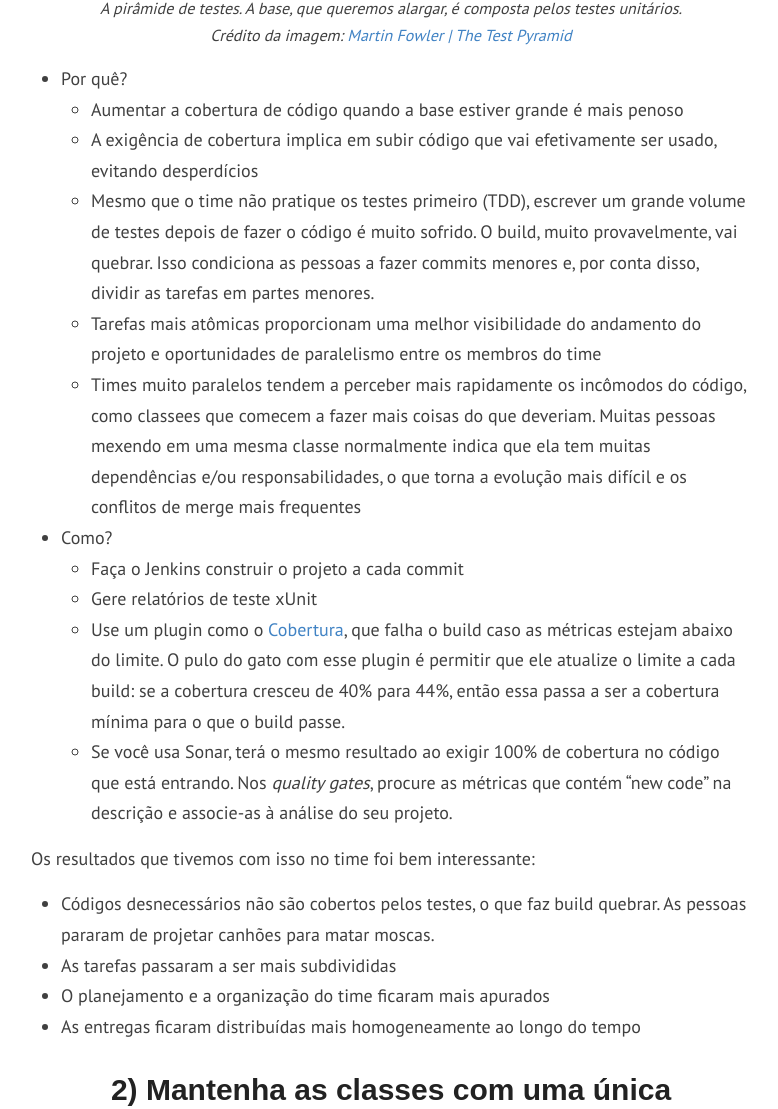
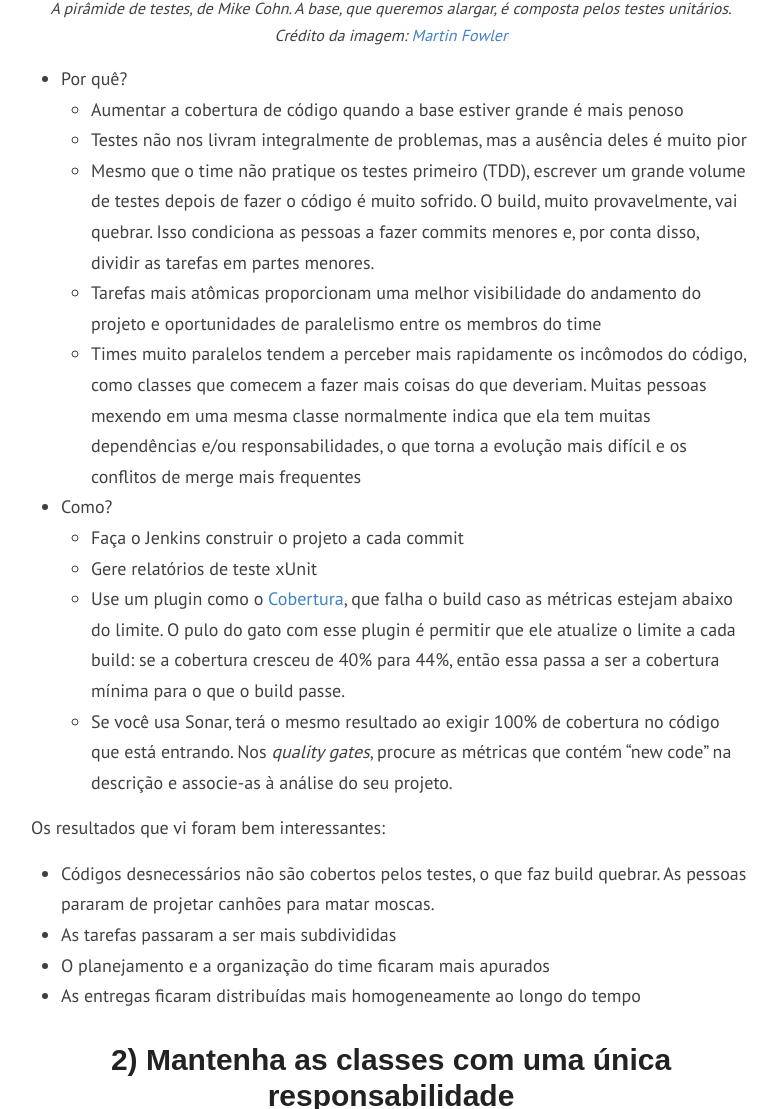
Before and after one commit to edsoncunha/edsoncunha.github.io, a Jekyll site: the page built from _posts/2019-10-21-dois-truques-magicos-para-projetos-de-software-saudaveis.md, in a window 1280 px wide and 1400 px high, scrolled down 914 px. Shown: the part 262-1371 px from the top of the window, without its empty margins (249-1027 px from the left). Built offline with Jekyll 4.4.1, drawn with Linux system fonts in a browser that asks for light colours; comment, search, counter and statistics services are not loaded; grey boxes are pictures that could not be loaded.

Commit message:
Correções textuais

```diff
--- a/_posts/2019-10-21-dois-truques-magicos-para-projetos-de-software-saudaveis.md
+++ b/_posts/2019-10-21-dois-truques-magicos-para-projetos-de-software-saudaveis.md
@@ -17,15 +17,15 @@ O ponto-chave é não deixar o projeto deteriorar. Se ele está no começo, esta
 
 ![A pirâmide de testes de Mike Cohn](https://martinfowler.com/articles/practical-test-pyramid/testPyramid.png)
 
-<p class="figcaption">A pirâmide de testes. A base, que queremos alargar, é composta pelos testes unitários.
-<br />Crédito da imagem: <a href="https://martinfowler.com/articles/practical-test-pyramid.html">Martin Fowler | The Test Pyramid</a></p>
+<p class="figcaption">A pirâmide de testes, de Mike Cohn. A base, que queremos alargar, é composta pelos testes unitários.
+<br />Crédito da imagem: <a href="https://martinfowler.com/articles/practical-test-pyramid.html">Martin Fowler</a></p>
 
 - Por quê?
     - Aumentar a cobertura de código quando a base estiver grande é mais penoso
-    - A exigência de cobertura implica em subir código que vai efetivamente ser usado, evitando desperdícios
+    - Testes não nos livram integralmente de problemas, mas a ausência deles é muito pior
     - Mesmo que o time não pratique os testes primeiro (TDD), escrever um grande volume de testes depois de fazer o código é muito sofrido. O build, muito provavelmente, vai quebrar. Isso condiciona as pessoas a fazer commits menores e, por conta disso, dividir as tarefas em partes menores.
     - Tarefas mais atômicas proporcionam uma melhor visibilidade do andamento do projeto e oportunidades de paralelismo entre os membros do time
-    - Times muito paralelos tendem a perceber mais rapidamente os incômodos do código, como classees que comecem a fazer mais coisas do que deveriam. Muitas pessoas mexendo em uma mesma classe normalmente indica que ela tem muitas dependências e/ou responsabilidades, o que torna a evolução mais difícil e os conflitos de merge mais frequentes
+    - Times muito paralelos tendem a perceber mais rapidamente os incômodos do código, como classes que comecem a fazer mais coisas do que deveriam. Muitas pessoas mexendo em uma mesma classe normalmente indica que ela tem muitas dependências e/ou responsabilidades, o que torna a evolução mais difícil e os conflitos de merge mais frequentes
 
 - Como?
     - Faça o Jenkins construir o projeto a cada commit
@@ -33,7 +33,7 @@ O ponto-chave é não deixar o projeto deteriorar. Se ele está no começo, esta
     - Use um plugin como o [Cobertura](https://github.com/jenkinsci/cobertura-plugin), que falha o build caso as métricas estejam abaixo do limite. O pulo do gato com esse plugin é permitir que ele atualize o limite a cada build: se a cobertura cresceu de 40% para 44%, então essa passa a ser a cobertura mínima para o que o build passe.
     - Se você usa Sonar, terá o mesmo resultado ao exigir 100% de cobertura no código que está entrando. Nos _quality gates_, procure as métricas que contém "new code" na descrição e associe-as à análise do seu projeto.
 
-Os resultados que tivemos com isso no time foi bem interessante:
+Os resultados que vi foram bem interessantes:
 - Códigos desnecessários não são cobertos pelos testes, o que faz build quebrar. As pessoas pararam de projetar canhões para matar moscas.
 - As tarefas passaram a ser mais subdivididas
 - O planejamento e a organização do time ficaram mais apurados
```
